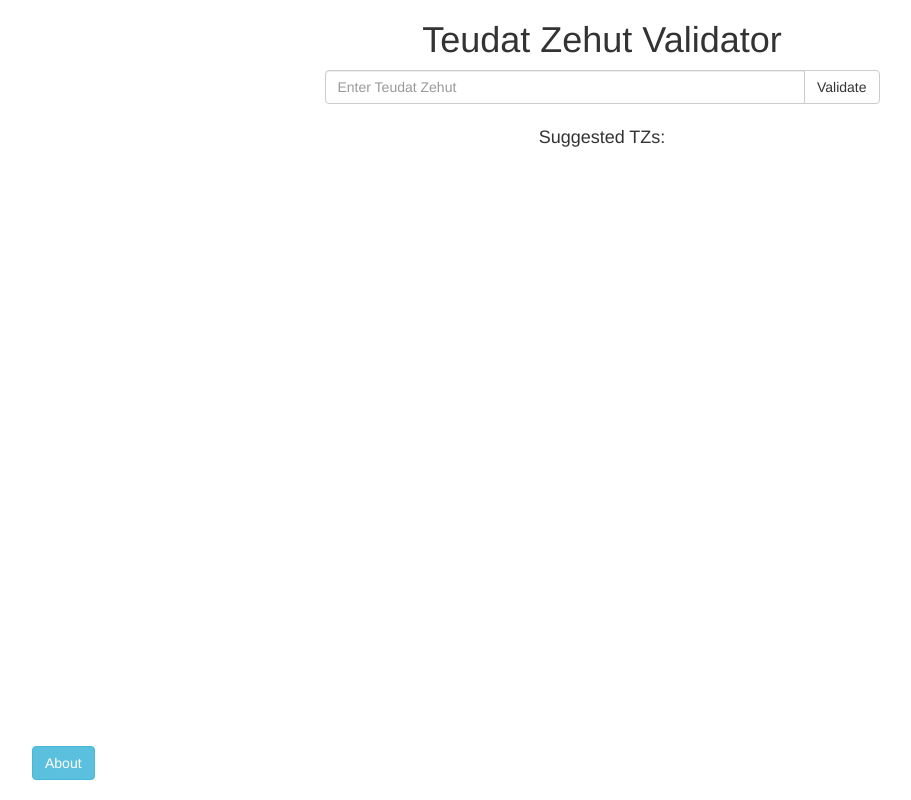
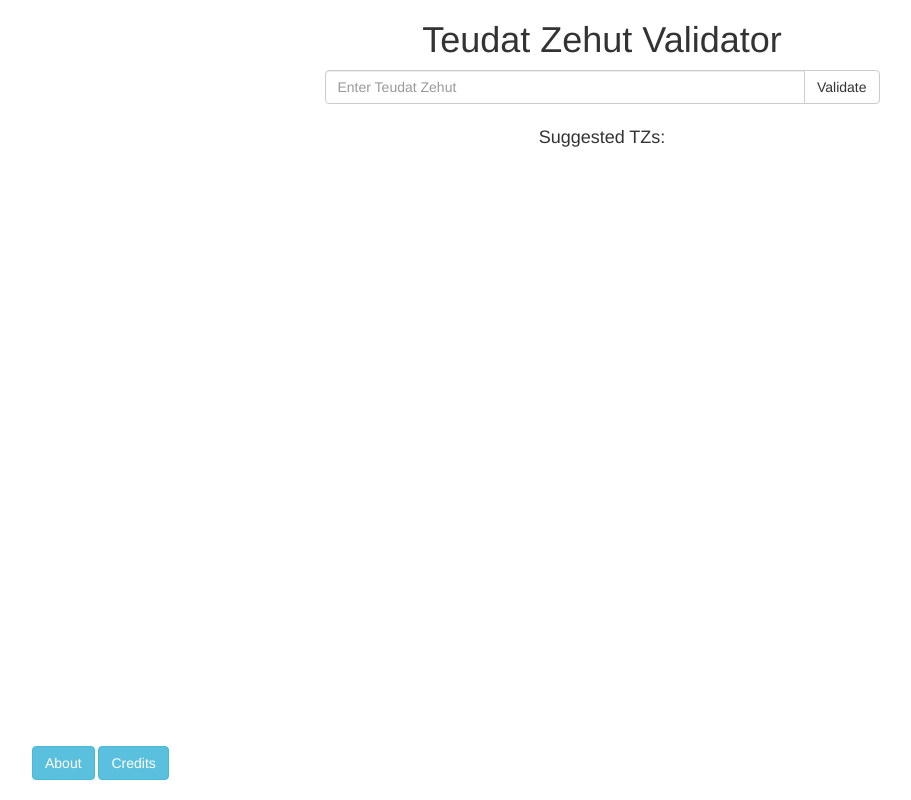
Before and after one commit to RaphiStein/tz, a plain HTML site: page index.html in a window 1280 px wide. Shown: the whole page, without its empty margins (38-949 px from the left). Drawn offline with nearby package versions, Linux system fonts and the light colour scheme.

Commit message:
added credits section

```diff
--- a/index.html
+++ b/index.html
@@ -49,10 +49,14 @@
 
 		<div id="about">
 			<button type="button" class="btn btn-info" data-toggle="collapse" data-target="#aboutText">About</button>
+			<button type="button" class="btn btn-info" data-toggle="collapse" data-target="#credits">Credits</button>
 			<div id="aboutText" class="collapse">
 				<p>Enter a Teudat Zehut into the validator to check if it is a potentially valid Teudat Zehut. If it is
 					valid, this does not neccesarily mean that it is a number currently in use - only that it can
 					potentially be used as a Teudat Zehut because it follows the appropriate patterns and rules. </p>
+			</div>
+			<div id="credits" class="collapse">
+				<p>Site created by <a href="https://raphi.ca">Raphi</a>. Algorithm excavated from the website by Golan Telecom </p>
 			</div>
 		</div>
 	</div>
```
